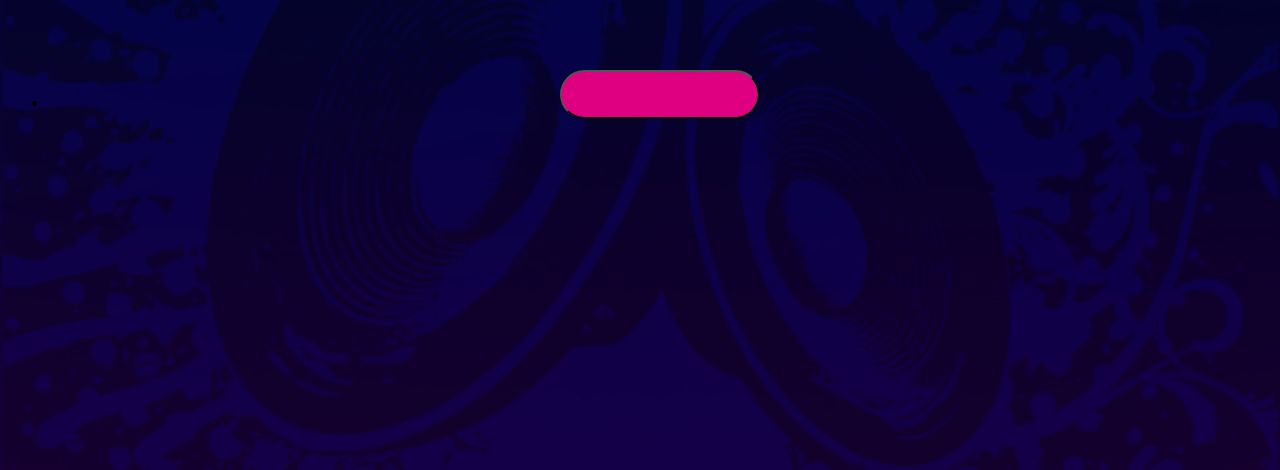
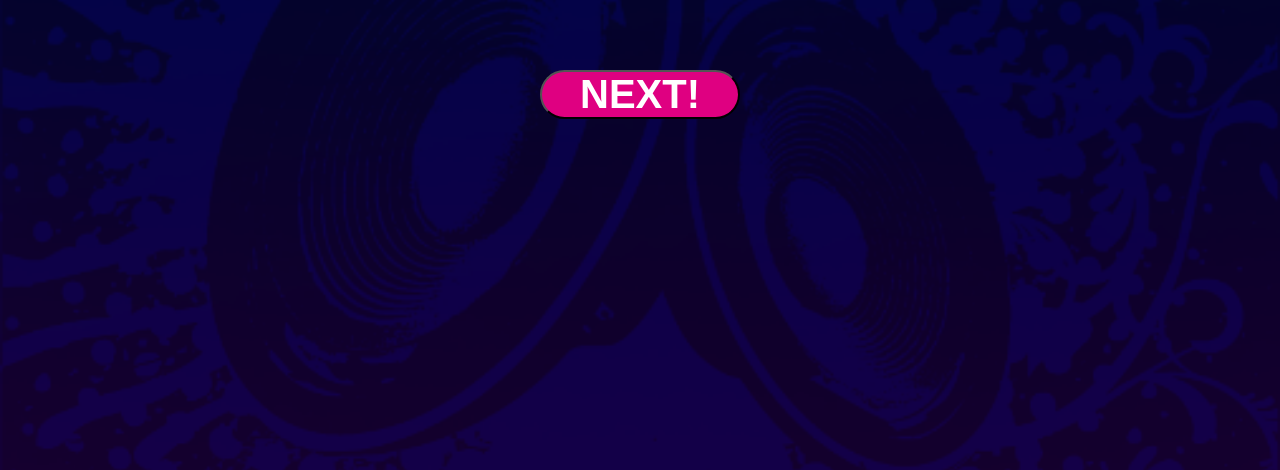
Before and after one commit to TAMAGO-is-NOT-GOHAN/tng, a plain HTML site: page test.html in a window 1280 px wide. Shown: the part 330-800 px from the top of the page. Drawn offline with nearby package versions, Linux system fonts and the light colour scheme; a web font is replaced by a local one.

Commit message:
バグなおした

```diff
--- a/test.html
+++ b/test.html
@@ -16,32 +16,26 @@
         <script>
           $(function() {
             var h = $(window).height();
-
             $('#wrap').css('display','none');
             $('#loader-bg ,#loader').height(h).css('display','block');
           });
-
 $(window).load(function () { //全ての読み込みが完了したら実行
   $('#loader-bg').delay(900).fadeOut(800);
   $('#loader').delay(600).fadeOut(300);
   $('#wrap').css('display', 'block');
 });
-
 $(function(){
   $('body').fadeMover();
 });
-
 //10秒たったら強制的にロード画面を非表示
 $(function(){
   setTimeout('stopload()',10000);
 });
-
 function stopload(){
   $('#wrap').css('display','block');
   $('#loader-bg').delay(900).fadeOut(800);
   $('#loader').delay(600).fadeOut(300);
 }
-
 function nextpage() {
   location.href = "./Account.html"
 }
@@ -68,11 +62,7 @@ function nextpage() {
   </div>
   <div id="bts">
     <div class="stage">
-      <ul>
-        <li>
-      <input type="button" class="bt" value"NEXT!" onclick="nextpage()">
-      </li>
-      </ul>
+      <input type="button" class="bt" value="NEXT!" onclick="nextpage()">
     </div>
   </div>
   </div>
```
